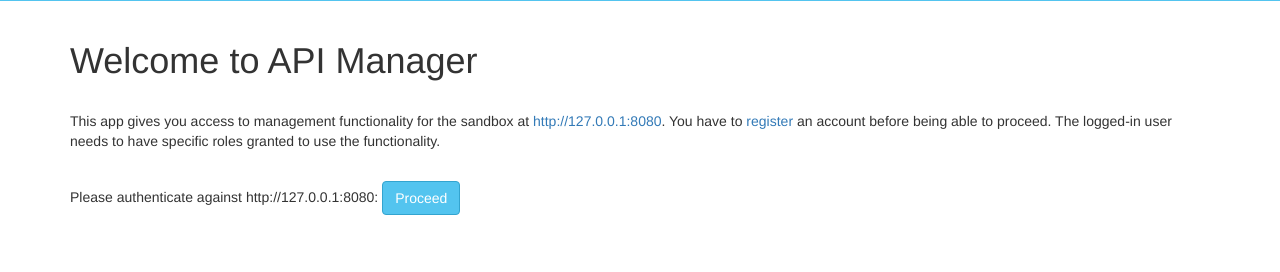
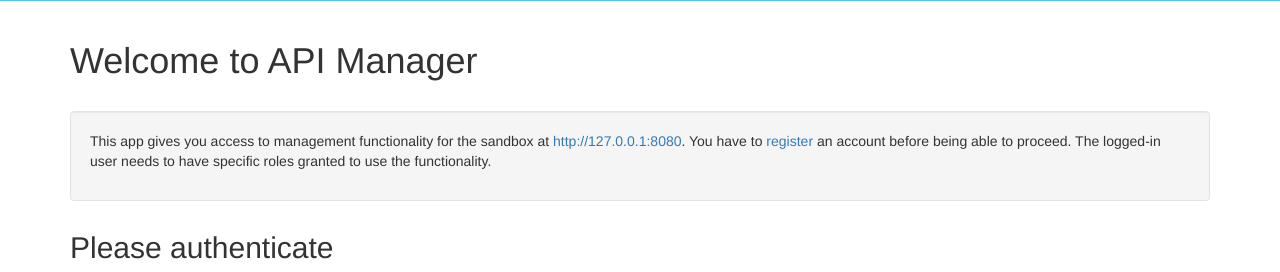
Before and after one commit to OpenBankProject/API-Manager, a Django app: page / in a window 1280 px wide. Shown: the part 49-321 px from the top of the page. Run offline with Django 3.2, Linux system fonts and the light colour scheme; parts of the project's set-up code (start-up, migrations or seed data) failed here and were passed over; some libraries are stand-ins or nearby versions.

Commit message:
Changed homepage a little, visuals and text

```diff
--- a/apimanager/base/templates/home.html
+++ b/apimanager/base/templates/home.html
@@ -4,7 +4,7 @@
 <div class="home">
 	<h1>Welcome to API Manager</h1>
 
-	<div id="intro">
+	<div class="well" id="intro">
 		<p>
 		This app gives you access to management functionality for the sandbox at <a href="{{ OAUTH_API }}">{{ OAUTH_API }}</a>. You have to <a href="{{ OAUTH_API }}/user_mgt/sign_up" title="Register at {{ OAUTH_API }}">register</a> an account before being able to proceed. The logged-in user needs to have specific roles granted to use the functionality.
 		</p>
@@ -13,14 +13,20 @@
 
 {% if not user.is_authenticated %}
 	<div id="login">
-		Please authenticate against {{ OAUTH_API }}: <a class="btn btn-primary" href="{% url 'oauth-initiate' %}{% if request.GET.next %}?next={{ request.GET.next }}{% endif %}">Proceed</a>
+		<h2>Please authenticate</h2>
+		<p>
+			<a class="btn btn-primary" href="{% url 'oauth-initiate' %}{% if request.GET.next %}?next={{ request.GET.next }}{% endif %}">Initiate OAuth authentication with API</a>
+		</p>
 	</div>
 {% else %}
-	<p>Thanks for logging in. Please select one of the items in the navigation above.</p>
+	<div id="loggedin">
+		<h2>Thanks for logging in!</h2>
+		<p>Please select one of the items in the navigation above.</p>
+	</div>
 {% endif %}
 
 	<p class="text-center">
-	<a href="https://openbankproject.com"><img class="img-responsive" src="https://static.openbankproject.com/images/OBP/OBP_full_web.png" alt="OBP logo" /></a>
+		<a href="https://openbankproject.com"><img class="img-responsive" src="https://static.openbankproject.com/images/OBP/OBP_full_web.png" alt="OBP logo" /></a>
 	</p>
 </div>
 
```
